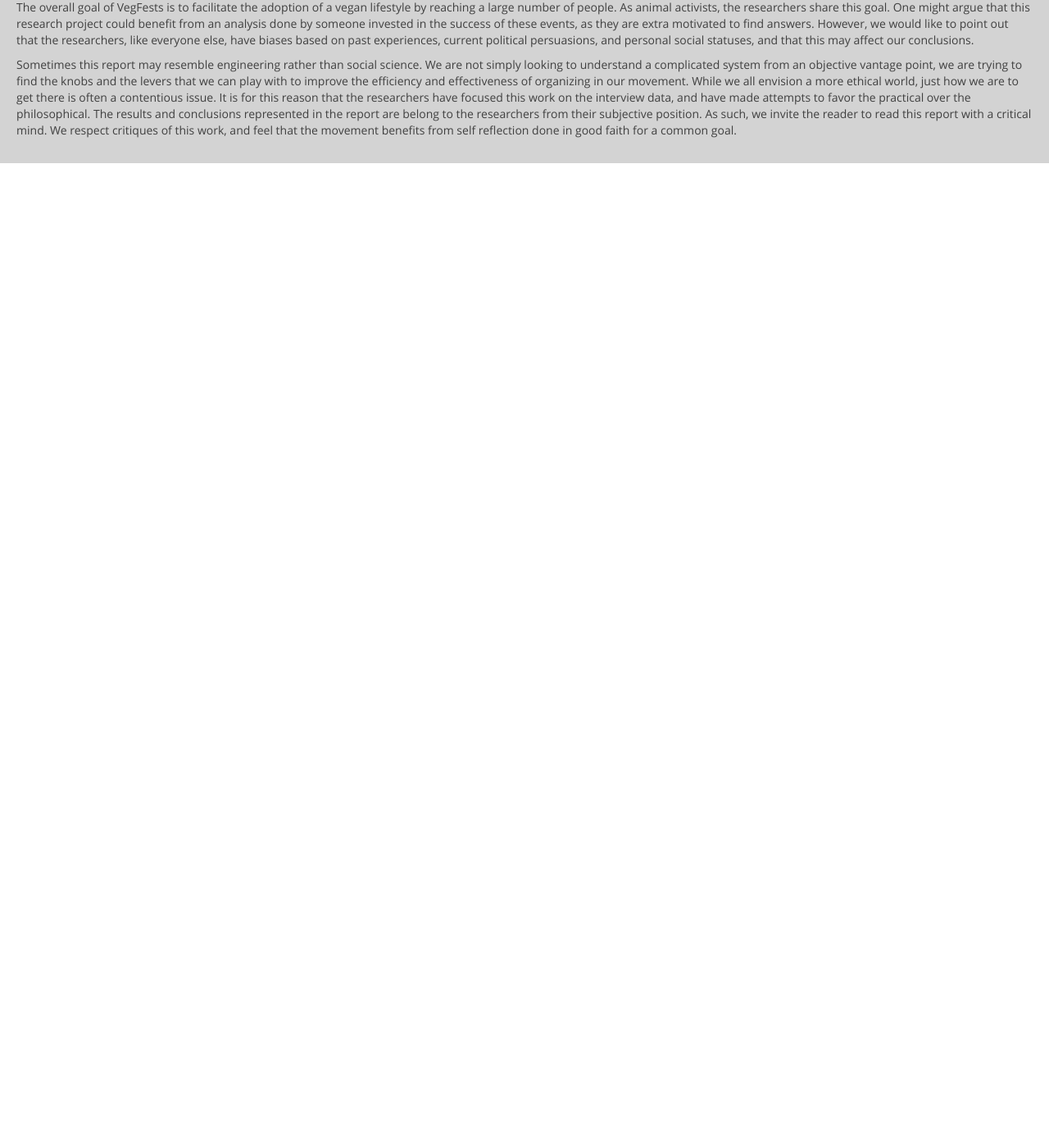
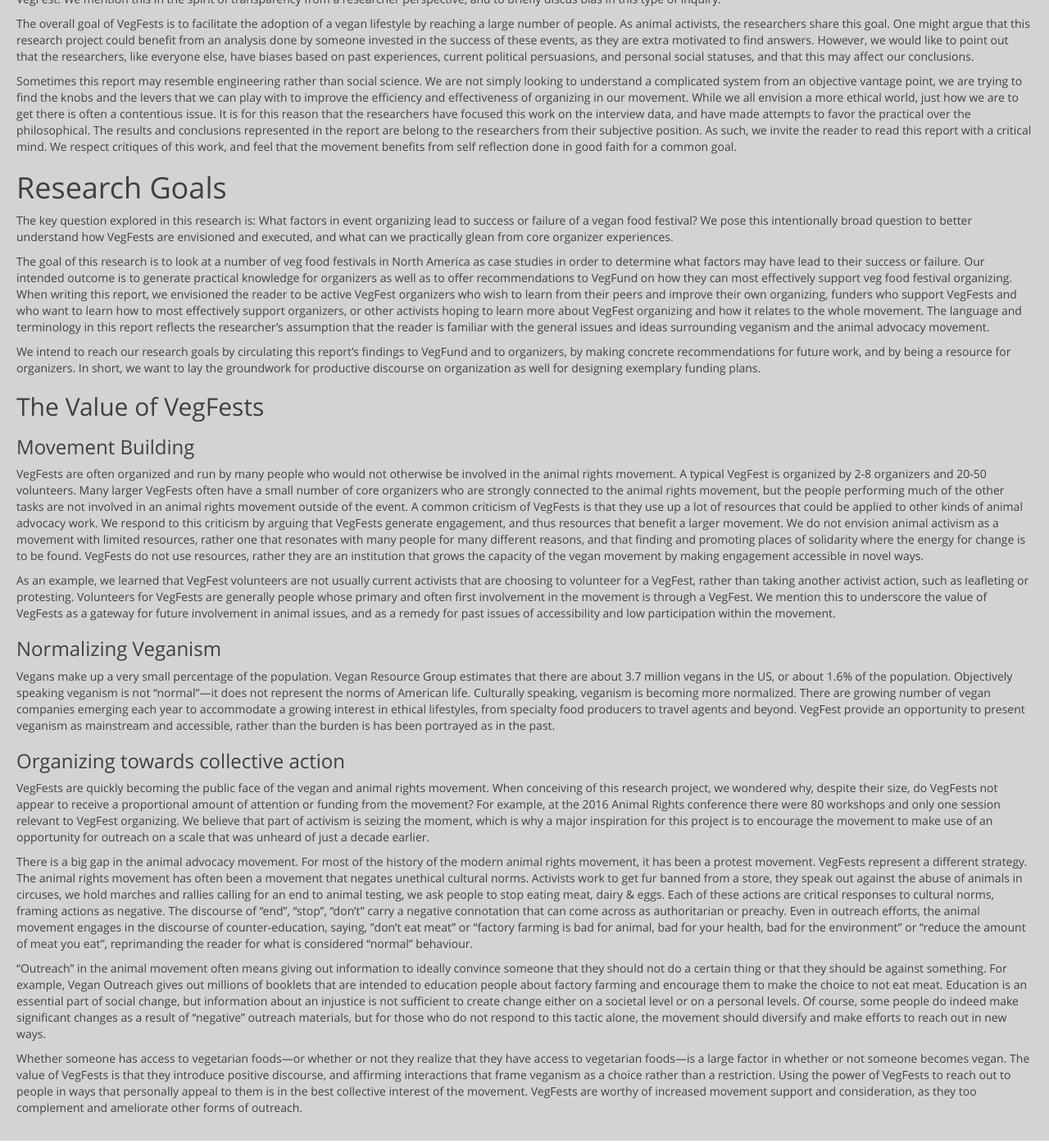
Before and after one commit to VegFest/vegfest.org, a Jekyll site: the page built from _posts/2016-07-07-research2016.md, in a window 1280 px wide and 1400 px high, scrolled down 1831 px. Shown: the whole window at 82% size. Built offline with Jekyll 4.4.1, drawn with Linux system fonts in a browser that asks for light colours; before the commit the page ends 2218 px from its top, so only the background shows below that.

Commit message:
slugs + more content

```diff
--- a/_layouts/research2016-template.html
+++ b/_layouts/research2016-template.html
@@ -62,12 +62,12 @@
 					<h1>Table of Contents</h1>
 					<ul>
 						{% for post in site.categories['research2016'] reversed %}
-							<li><a href="#{{post.slug}}">{{post.title}}</a></li>
+							<li><a href="#{{post.title | slugify}}">{{post.title}}</a></li>
 						{% endfor %}
 					</ul>
 
 					{% for post in site.categories['research2016'] reversed %}
-						<a name="{{post.slug}}"></a><h1>{{post.title}}</h1>
+						<a name="{{post.title | slugify}}"></a><h1>{{post.title}}</h1>
 
 						<section>
 						{{post.content | markdownify}}
--- /dev/null
+++ b/_posts/research2016/2016-11-04-research-goals.md
@@ -0,0 +1,34 @@
+---
+layout: research2016-template
+title: Research Goals
+category: research2016
+
+---
+
+The key question explored in this research is: What factors in event organizing lead to success or failure of a vegan food festival? We pose this intentionally broad question to better understand how VegFests are envisioned and executed, and what can we practically glean from core organizer experiences.
+
+The goal of this research is to look at a number of veg food festivals in North America as case ­studies in order to determine what factors may have lead to their success or failure. Our intended outcome is to generate practical knowledge for organizers as well as to offer recommendations to VegFund on how they can most effectively support veg food festival organizing. When writing this report, we envisioned the reader to be active VegFest organizers who wish to learn from their peers and improve their own organizing, funders who support VegFests and who want to learn how to most effectively support organizers, or other activists hoping to learn more about VegFest organizing and how it relates to the whole movement. The language and terminology in this report reflects the researcher’s assumption that the reader is familiar with the general issues and ideas surrounding veganism and the animal advocacy movement.
+
+We intend to reach our research goals by circulating this report’s findings to VegFund and to organizers, by making concrete recommendations for future work, and by being a resource for organizers. In short, we want to lay the groundwork for productive discourse on organization as well for designing exemplary funding plans.
+
+## The Value of VegFests
+
+### Movement Building
+
+VegFests are often organized and run by many people who would not otherwise be involved in the animal rights movement. A typical VegFest is organized by 2-8 organizers and 20-50 volunteers. Many larger VegFests often have a small number of core organizers who are strongly connected to the animal rights movement, but the people performing much of the other tasks are not involved in an animal rights movement outside of the event. A common criticism of VegFests is that they use up a lot of resources that could be applied to other kinds of animal advocacy work. We respond to this criticism by arguing that VegFests generate engagement, and thus resources that benefit a larger movement. We do not envision animal activism as a movement with limited resources, rather one that resonates with many people for many different reasons, and that finding and promoting places of solidarity where the energy for change is to be found. VegFests do not use resources, rather they are an institution that grows the capacity of the vegan movement by making engagement accessible in novel ways.
+
+As an example, we learned that VegFest volunteers are not usually current activists that are choosing to volunteer for a VegFest, rather than taking another activist action, such as leafleting or protesting. Volunteers for VegFests are generally people whose primary and often first involvement in the movement is through a VegFest. We mention this to underscore the value of VegFests as a gateway for future involvement in animal issues, and as a remedy for past issues of accessibility and low participation within the movement.
+
+### Normalizing Veganism
+
+Vegans make up a very small percentage of the population. Vegan Resource Group estimates that there are about 3.7 million vegans in the US, or about 1.6% of the population. Objectively speaking veganism is not “normal”—it does not represent the norms of American life. Culturally speaking, veganism is becoming more normalized. There are growing number of vegan companies emerging each year to accommodate a growing interest in ethical lifestyles,   from specialty food producers to travel agents and beyond. VegFest provide an opportunity to present veganism as mainstream and accessible, rather than the burden is has been portrayed as in the past.
+
+### Organizing towards collective action
+
+VegFests are quickly becoming the public face of the vegan and animal rights movement. When conceiving of this research project, we wondered why, despite their size, do VegFests not appear to receive a proportional amount of attention or funding from the movement? For example, at the 2016 Animal Rights conference there were 80 workshops and only one session relevant to VegFest organizing. We believe that part of activism is seizing the moment, which is why a major inspiration for this project is to encourage the movement to make use of an opportunity for outreach on a scale that was unheard of just a decade earlier.
+
+There is a big gap in the animal advocacy movement. For most of the history of the modern animal rights movement, it has been a protest movement. VegFests represent a different strategy. The animal rights movement has often been a movement that negates unethical cultural norms. Activists work to get fur banned from a store, they speak out against the abuse of animals in circuses, we hold marches and rallies calling for an end to animal testing, we ask people to stop eating meat, dairy & eggs. Each of these actions are critical responses to cultural norms, framing actions as negative.  The discourse of “end”, “stop”, “don’t” carry a negative connotation that can come across as authoritarian or preachy.  Even in outreach efforts,  the animal movement engages in the discourse of counter-education, saying, ”don’t eat meat” or “factory farming is bad for animal, bad for your health, bad for the environment” or “reduce the amount of meat you eat”, reprimanding the reader for what is considered “normal” behaviour.
+
+“Outreach” in the animal movement often means giving out information to ideally convince someone that they should not do a certain thing or that they should be against something. For example, Vegan Outreach gives out millions of booklets that are intended to education people about factory farming and encourage them to make the choice to not eat meat. Education is an essential part of social change, but information about an injustice is not sufficient to create change either on a societal level or on a personal levels. Of course, some people do indeed make significant changes as a result of “negative” outreach materials, but for those who do not respond to this tactic alone, the movement should diversify and make efforts to reach out in new ways.
+
+Whether someone has access to vegetarian foods—or whether or not they realize that they have access to vegetarian foods—is a large factor in whether or not someone becomes vegan. The value of VegFests is that they introduce positive discourse, and affirming interactions that frame veganism as a choice rather than a restriction. Using the power of VegFests to reach out to people in ways that personally appeal to them is in the best collective interest of the movement. VegFests are worthy of increased movement support and consideration, as they too complement and ameliorate other forms of outreach.
```
Also changed, not shown: _posts/research2016/2016-11-01-abstract.md (+0 -1 lines), _posts/research2016/2016-11-02-meet-the-researchers.md (+0 -1 lines), _posts/research2016/2016-11-03-intro.md (+0 -1 lines).
